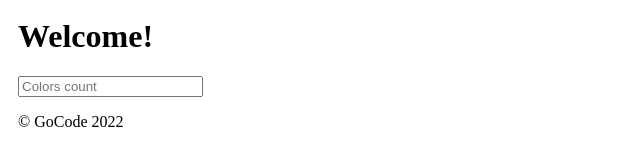
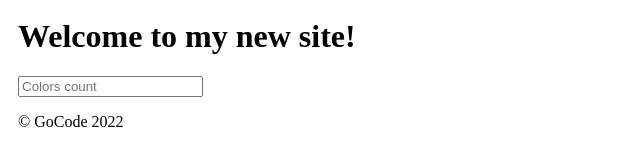
Before and after one commit to eladcandroid/random-colors, a plain HTML site: page index.html in a window 1280 px wide. Shown: the whole page, without its empty margins (0-640 px from the left). Drawn offline with Linux system fonts and the light colour scheme.

Commit message:
Fix header

```diff
--- a/index.html
+++ b/index.html
@@ -5,7 +5,7 @@
     <script src="script.js" defer></script>
   </head>
   <body>
-    <h1>Welcome!</h1>
+    <h1>Welcome to my new site!</h1>
     <input class="colors-count" type="number" placeholder="Colors count" />
     <div class="colors-container"></div>
     <footer>
```
